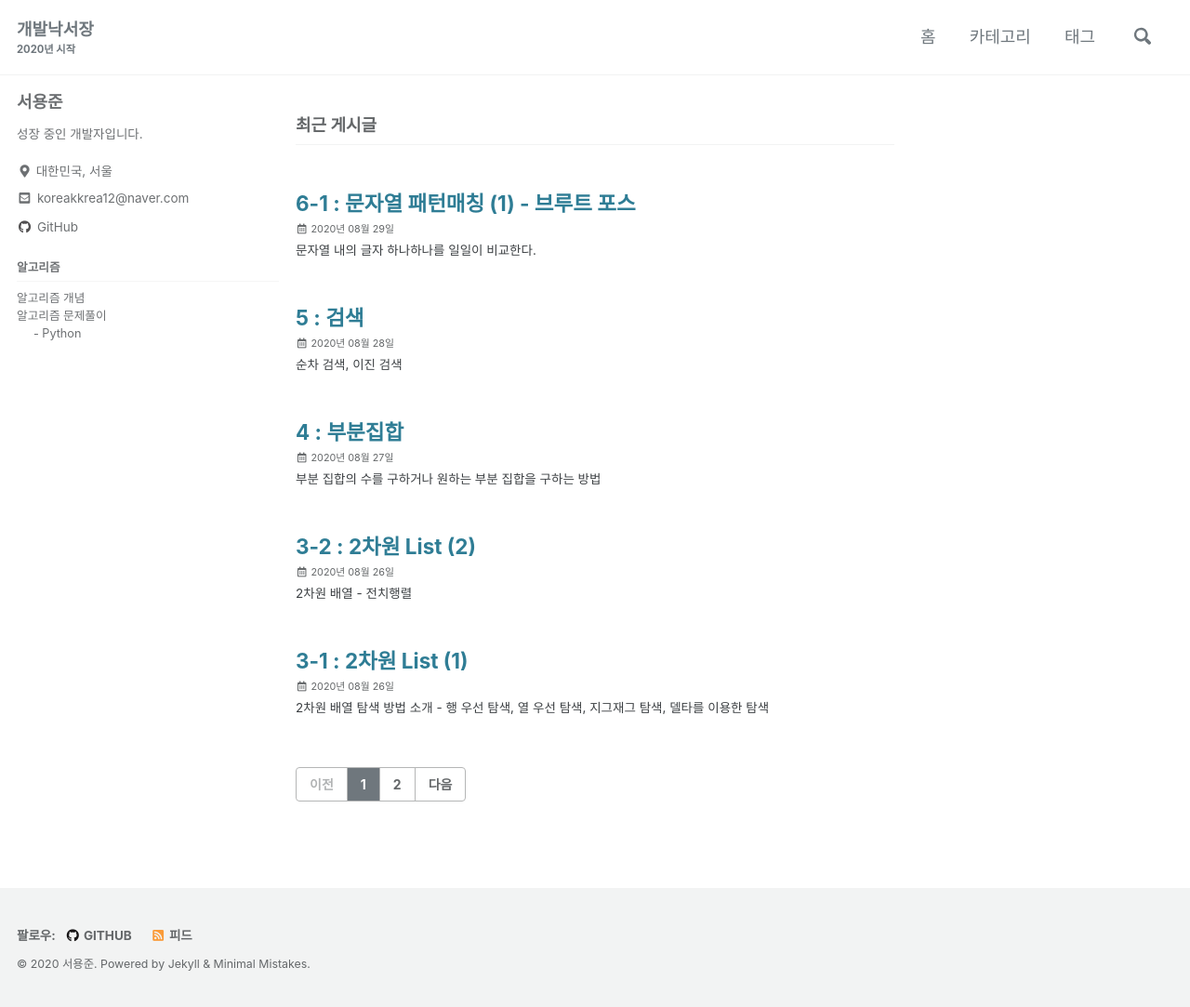
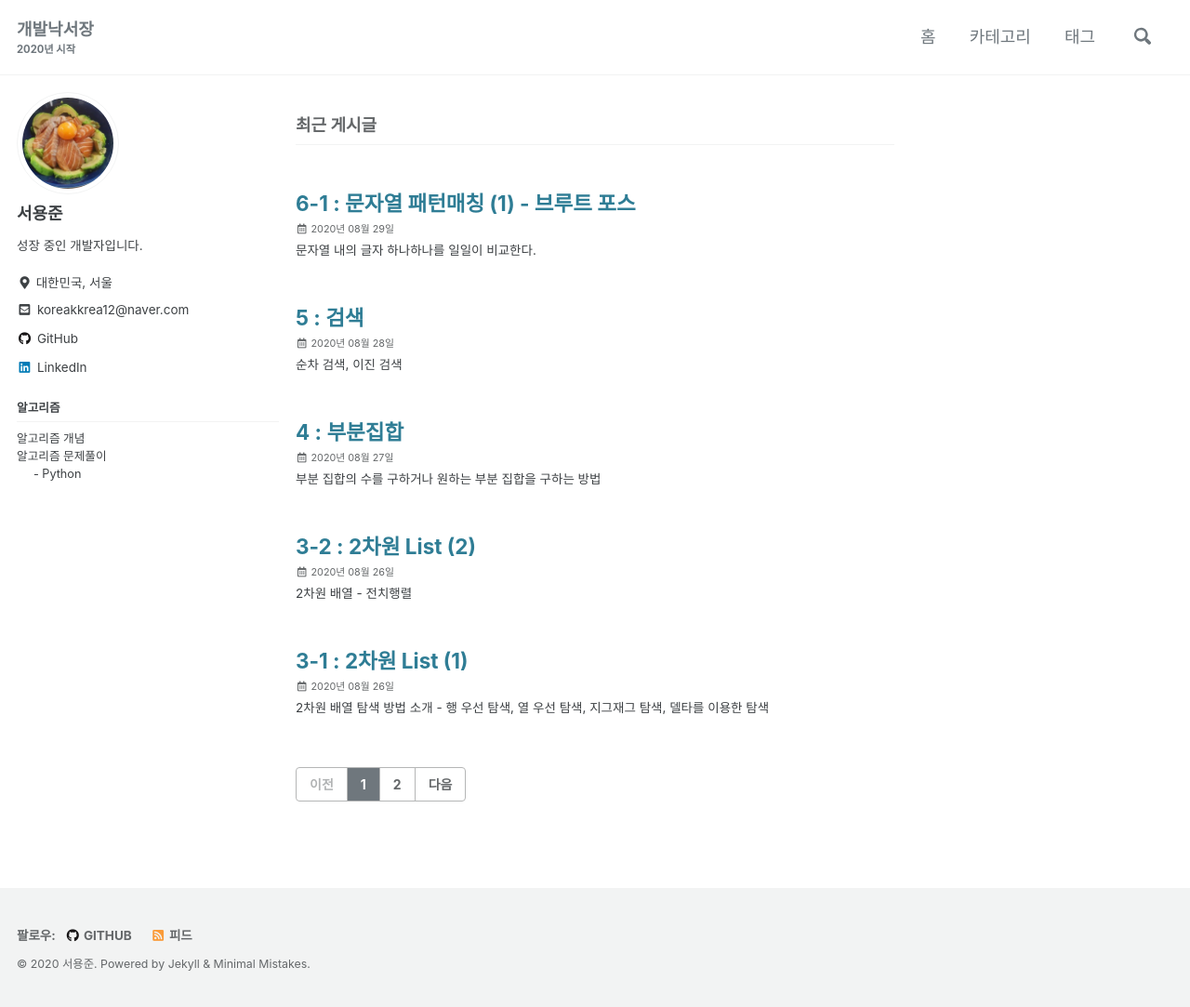
Before and after one commit to YongjoonSeo/YongjoonSeo.github.io, a Jekyll site: the page built from index.html, in a window 1280 px wide and 1083 px high. Shown: the whole window at 93% size. Built offline with Jekyll 4.4.1, drawn with Linux system fonts in a browser that asks for light colours; cached includes are drawn as plain includes; the list of posts is cut into pages by our own code; comment, search, counter and statistics services are not loaded; a style sheet for code colours, icons or effects is not loaded.

Commit message:
Feat: 프로필 아바타 추가, LinkedIn 링크 추가
- 사이드바 Opacity 항상 0.75 -> 1
- 프로필 아바타 추가
- LinkedIn 링크 추가
- Custom sidebar 밑줄 나오게끔 scss 변경

```diff
--- a/_config.yml
+++ b/_config.yml
@@ -94,7 +94,7 @@ analytics:
 # Site Author
 author:
   name             : "서용준"
-  avatar           : # path of avatar image, e.g. "/assets/images/bio-photo.jpg"
+  avatar           : "assets/images/profile-image.jpg" # path of avatar image, e.g. "/assets/images/bio-photo.jpg"
   bio              : "성장 중인 개발자입니다."
   location         : "대한민국, 서울"
   # email            :
@@ -114,6 +114,9 @@ author:
     - label: "GitHub"
       icon: "fab fa-fw fa-github"
       url: "https://github.com/YongjoonSeo"
+    - label: "LinkedIn"
+      icon: "fab fa-fw fa-linkedin"
+      url: "https://www.linkedin.com/in/yongjoon-seo-14907a1b6/"
     - label: "Instagram"
       icon: "fab fa-fw fa-instagram"
       # url: "https://instagram.com/"
--- a/_sass/minimal-mistakes/_navigation.scss
+++ b/_sass/minimal-mistakes/_navigation.scss
@@ -436,6 +436,10 @@
 
   a {
     color: inherit;
+
+    &:hover {
+      text-decoration: underline;
+    }
   }
 
   .active {
--- a/_sass/minimal-mistakes/_sidebar.scss
+++ b/_sass/minimal-mistakes/_sidebar.scss
@@ -19,7 +19,7 @@
   @include breakpoint($large) {
     float: left;
     width: calc(#{$right-sidebar-width-narrow} - 1em);
-    opacity: 0.75;
+    opacity: 1;
     -webkit-transition: opacity 0.2s ease-in-out;
     transition: opacity 0.2s ease-in-out;
 
```
Also changed, not shown: assets/images/profile-image.jpg (added).
